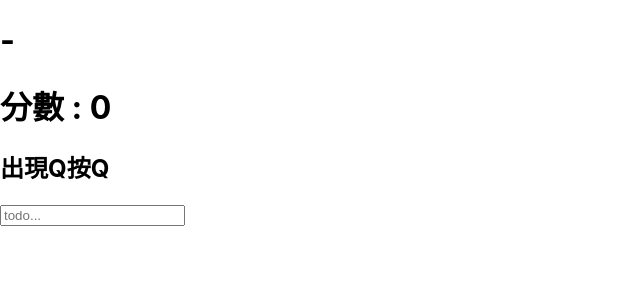
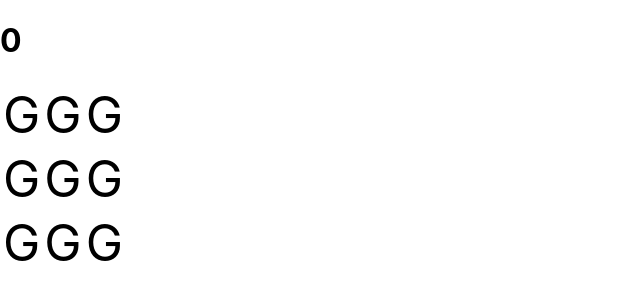
Before and after one commit to sasie59/react-homework, a React (Create React App) app: page / in a window 1280 px wide. Shown: the top 300 px of the page, without its empty margins (0-640 px from the left). Built offline with nearby package versions, Linux system fonts and the light colour scheme.

Commit message:
HW 19 雛型先刻好

```diff
--- a/src/App.js
+++ b/src/App.js
@@ -1,6 +1,6 @@
 import React from 'react';
 import './App.css';
-import Homework from './TwinklingChar';
+import Homework from './Gopher';
 
 function App() {
   return (
--- /dev/null
+++ b/src/Gopher.css
@@ -0,0 +1,3 @@
+td {
+  font-size: 50px;
+}
--- /dev/null
+++ b/src/Gopher.js
@@ -0,0 +1,37 @@
+import React, { Component } from 'react'
+import './Gopher.css'
+
+export default class Gopher extends Component {
+  constructor(){
+    super()
+    this.state ={
+      count : 0,
+      mouse : 'G'
+    }
+  }
+  render() {
+    const {count, mouse} = this.state;
+    return (
+      <div>
+        <h1>{count}</h1>
+        <table>
+          <tr>
+            <td>{mouse}</td>
+            <td>{mouse}</td>
+            <td>{mouse}</td>
+          </tr>
+          <tr>
+            <td>{mouse}</td>
+            <td>{mouse}</td>
+            <td>{mouse}</td>
+          </tr>
+          <tr>
+            <td>{mouse}</td>
+            <td>{mouse}</td>
+            <td>{mouse}</td>
+          </tr>
+        </table>
+      </div>
+    )
+  }
+}
--- a/src/TwinklingChar.js
+++ b/src/TwinklingChar.js
@@ -10,8 +10,7 @@ export default class TwinklingChar extends Component {
     }
   }
   componentDidMount() {
-    // 建議這邊設 1000 ~ 5000 這樣亂數感會更重!
-    setInterval(this.changeNum, Math.floor(Math.random() * 1001)+ 500 )
+    setInterval(this.changeNum, Math.floor(Math.random() * 5001)+ 1000)
   }
 
   handleChange = ({target}) => {
@@ -32,8 +31,6 @@ export default class TwinklingChar extends Component {
     })
   }
 
-  // 其實你的 input value 可以寫成…
-  // <input value='' /> 反正你的 value 一直是空的
   render() {
     const {value,count,hideAndSeeNum} = this.state;
     return (
```
